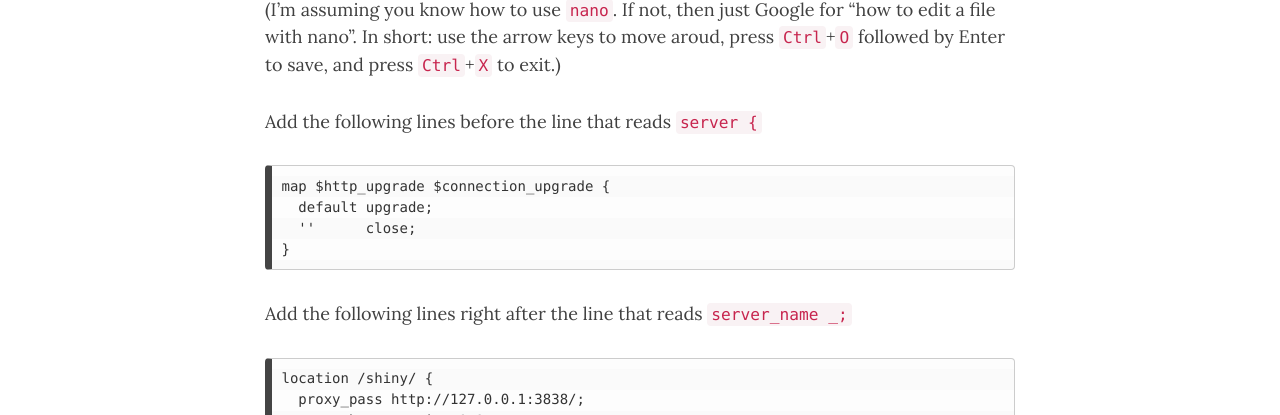
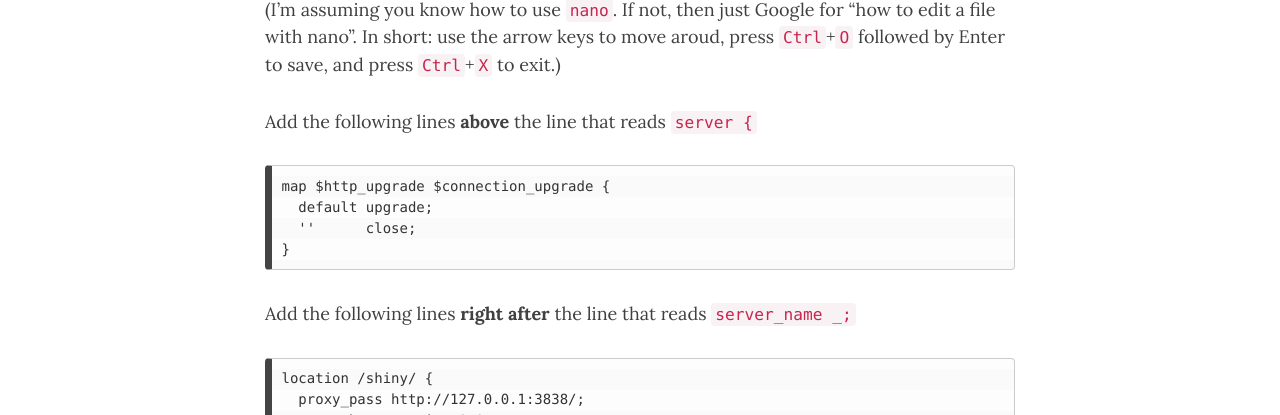
Before and after one commit to daattali/daattali.github.io, a Jekyll site: the page built from _posts/2015-05-09-setup-rstudio-shiny-server-digital-ocean.md, in a window 1280 px wide and 900 px high, scrolled down 15693 px. Shown: the part 150-565 px from the top of the window. Built offline with Jekyll 4.4.1, drawn with Linux system fonts in a browser that asks for light colours; nearby versions of some CDN libraries; comment, search, counter and statistics services are not loaded; some of the changed text lies outside the part shown.

Commit message:
Update 2015-05-09-setup-rstudio-shiny-server-digital-ocean.md

```diff
--- a/_posts/2015-05-09-setup-rstudio-shiny-server-digital-ocean.md
+++ b/_posts/2015-05-09-setup-rstudio-shiny-server-digital-ocean.md
@@ -327,7 +327,8 @@ sudo nano /etc/nginx/sites-enabled/default
 
 (I'm assuming you know how to use `nano`. If not, then just Google for "how to edit a file with nano". In short: use the arrow keys to move aroud, press `Ctrl`+`O` followed by Enter to save, and press `Ctrl`+`X` to exit.)
 
-Add the following lines before the line that reads `server {`
+Add the following lines **above** the line that reads `server {`
+
 ~~~
 map $http_upgrade $connection_upgrade {
   default upgrade;
@@ -335,7 +336,7 @@ map $http_upgrade $connection_upgrade {
 }
 ~~~
 
-Add the following lines right after the line that reads `server_name _;`
+Add the following lines **right after** the line that reads `server_name _;`
 
 ~~~
 location /shiny/ {
```
Also changed, not shown: other parts of _posts/2015-05-09-setup-rstudio-shiny-server-digital-ocean.md (+1 -1 lines).
